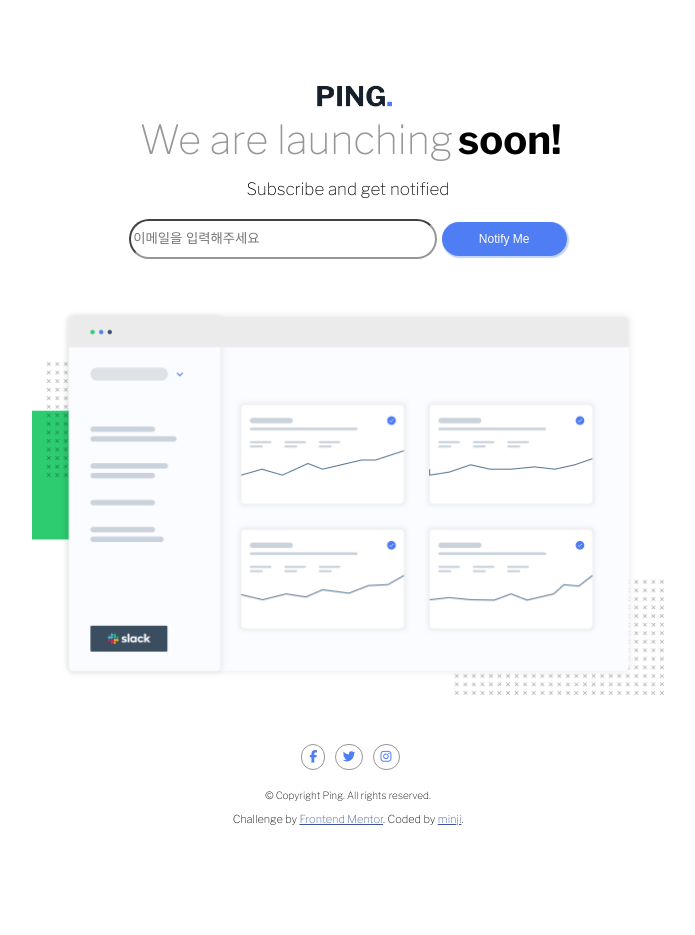
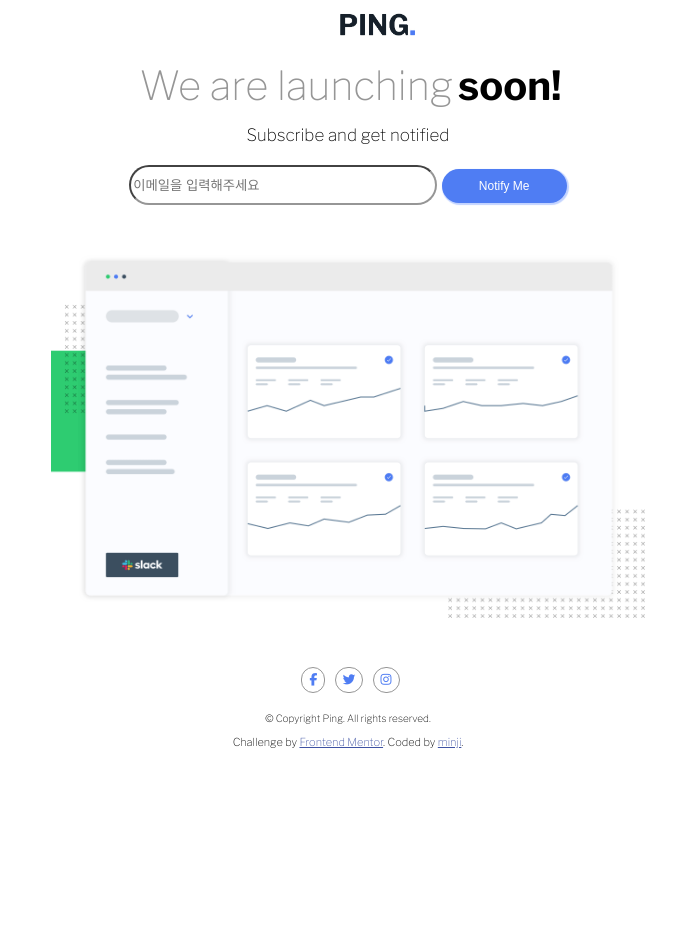
Before and after one commit to Minji0214/-project1, a Flask app: page / in a window 1280 px wide. Shown: the top 935 px of the page, without its empty margins (292-987 px from the left). Run offline with Flask 2, Linux system fonts and the light colour scheme; some libraries are stand-ins or nearby versions.

Commit message:
다섯번째 생성완료

```diff
--- a/app.py
+++ b/app.py
@@ -14,4 +14,4 @@
     email_receive = request.form['email_give']
     doc = {'email' : email_receive}
     db.email.insert_one(doc)
-    return jsonify({'msg':'이메일이 저장되었습니다!'})
+    return jsonify({'msg':'구독되었습니다.!'})
--- a/static/main.js
+++ b/static/main.js
@@ -7,12 +7,7 @@
     event.preventDefault();
     const email = emailInput.value;
     emailInput.value = "";
-    if ((email.includes("@")) === false) {
-        colorChange()
-    } else {
-        alert(`${email}`)
-    }
-    if ((email.includes("@")) === true) {
+    if (email.includes("@")) {
         $.ajax({
             type: 'POST',
             url: '/subscribe',
@@ -23,6 +18,8 @@
                 alert(response['msg'])
             }
         })
+    } else {
+        colorChange()
     }
 }
 
--- a/static/style.css
+++ b/static/style.css
@@ -14,12 +14,15 @@
 }
 .logo > img {
     width: 75px;
-    margin-left: 27px;
+
 
 }
-.logo {
-    width: 117px;
+header {
+    max-width: 117px;
     height: 33px;
+    display: flex;
+    align-items: center;
+    margin: auto;
 }
 
 .greeting {
@@ -38,7 +41,7 @@
 }
 
  img {
-    width: 50%;
+    width: 47%;
     margin: 50px;
 }
 .color-gray {
--- a/templates/index.html
+++ b/templates/index.html
@@ -26,8 +26,9 @@
 </head>
 
 <body>
-<main class="container">
-  <h1 class="logo"> <img src="../static/images/logo (1).jpg" alt="logo"></h1>
+
+  <header class="logo"> <img src="../static/images/logo (1).jpg" alt="logo"></header>
+  <main class="container">
   <div class="greeting"><span class="color-gray"> We are launching</span><span class="style-bold">soon!</span></div>
   <div class="notice">Subscribe and get notified</div>
   <form class="input-box">
```
